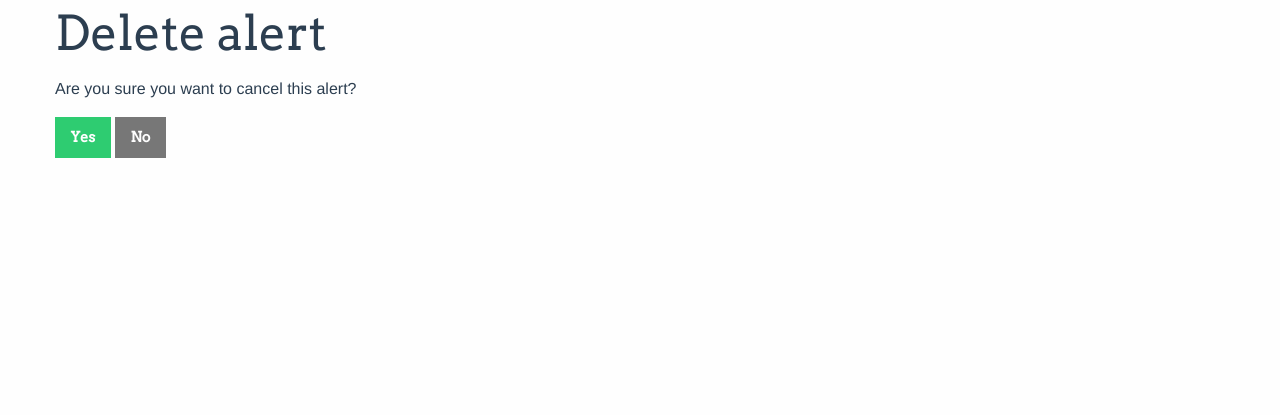
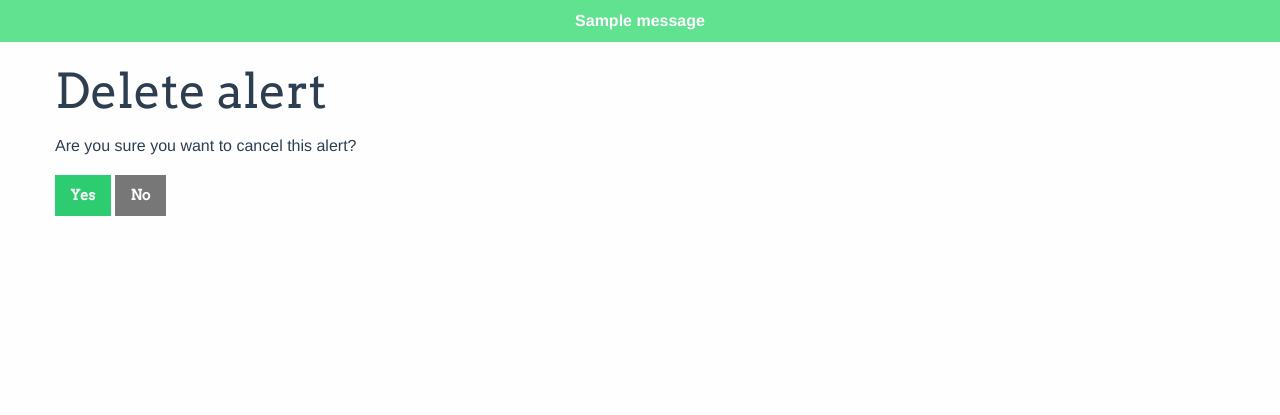
Before and after one commit to richardjpope/open-notices, a Django app: template community/templates/alerts/alert_confirm_delete.html in a window 1280 px wide. Shown: the part 54-469 px from the top of the page. Run offline with Django 3.2, Linux system fonts and the light colour scheme; the template is opened without the code that fills it, so the values that code supplies are empty; tables that the repository leaves empty hold one stand-in row (values such as "Sample post"); one stand-in notice (Sample message) is shown.

Commit message:
show message after creating alert closes #21

```diff
--- a/community/assets/scss/_settings.scss
+++ b/community/assets/scss/_settings.scss
@@ -263,11 +263,11 @@ $buttongroup-expand-max: 6;
 // -----------
 
 $callout-background: $white;
-$callout-background-fade: 85%;
-$callout-border: 1px solid rgba($black, 0.25);
+$callout-background-fade: 20%;
+$callout-border: none;
 $callout-margin: 0 0 1rem 0;
-$callout-padding: 1rem;
-$callout-font-color: $body-font-color;
+$callout-padding: 0.5rem;
+$callout-font-color: $white;
 $callout-font-color-alt: $body-background;
 $callout-radius: $global-radius;
 $callout-link-tint: 30%;
--- a/community/assets/scss/main.scss
+++ b/community/assets/scss/main.scss
@@ -33,3 +33,15 @@ footer {
   font-family: $header-font-family;
   font-weight:bold;
 }
+
+.messages {
+  padding-left:0;
+  margin-left:0;
+  text-align:center;
+  font-weight:bold;
+  li {
+    margin-left:0;
+    list-style-type: none;
+    margin-left: 0;
+  }
+}
--- a/community/settings/base.py
+++ b/community/settings/base.py
@@ -83,8 +83,8 @@ USE_TZ = True
 STATICFILES_DIRS = (os.path.join(PROJECT_ROOT, 'static'),)
 STATIC_URL = '/static/'
 
-
 #custom
+MESSAGE_STORAGE = 'django.contrib.messages.storage.session.SessionStorage'
 LOGIN_URL = '/signin/'
 LOGIN_REDIRECT_URL = 'index'
 
--- a/community/static/css/main.css
+++ b/community/static/css/main.css
@@ -2181,26 +2181,26 @@ select {
 
 .callout {
   margin: 0 0 1rem 0;
-  padding: 1rem;
-  border: 1px solid rgba(44, 62, 80, 0.25);
+  padding: 0.5rem;
+  border: none;
   border-radius: 0;
   position: relative;
-  color: #2c3e50;
-  background-color: white; }
+  color: #fefefe;
+  background-color: #fefefe; }
   .callout > :first-child {
     margin-top: 0; }
   .callout > :last-child {
     margin-bottom: 0; }
   .callout.primary {
-    background-color: #dff8ea; }
+    background-color: #55d98d; }
   .callout.secondary {
-    background-color: #ebebeb; }
+    background-color: #929292; }
   .callout.success {
-    background-color: #e1faea; }
+    background-color: #61e291; }
   .callout.warning {
-    background-color: #fff3d9; }
+    background-color: #ffbe33; }
   .callout.alert {
-    background-color: #fce6e2; }
+    background-color: #f07966; }
   .callout.small {
     padding-top: 0.5rem;
     padding-right: 0.5rem;
@@ -3635,6 +3635,9 @@ table.hover tbody tr:nth-of-type(even):hover {
 .clearfix::after {
   clear: both; }
 
+[hidden] {
+  display: none; }
+
 .top-bar {
   color: #fefefe; }
   .top-bar a {
@@ -3657,4 +3660,14 @@ footer {
   font-family: "Arvo", serif;
   font-weight: bold; }
 
+.messages {
+  padding-left: 0;
+  margin-left: 0;
+  text-align: center;
+  font-weight: bold; }
+  .messages li {
+    margin-left: 0;
+    list-style-type: none;
+    margin-left: 0; }
+
 /*# sourceMappingURL=main.css.map */
--- a/community/templates/base.html
+++ b/community/templates/base.html
@@ -1,3 +1,4 @@
+{% load foundation_filters %}
 <!DOCTYPE html>
 <html>
 <head>
@@ -43,6 +44,13 @@
   </nav>
 </header>
 <main>
+  {% if messages %}
+    <ul class="messages">
+        {% for message in messages %}
+          <li{% if message.tags %} class="callout {{ message.tags }}"{% endif %}>{{ message }}</li>
+        {% endfor %}
+    </ul>
+  {% endif %}
   {% block content %}
   {% endblock %}
 </main>
```
Also changed, not shown: community/apps/alerts/tests.py (+7 -0 lines), community/apps/alerts/views.py (+13 -3 lines), community/apps/main/templatetags/foundation_filters.py (added, +7 -0 lines), community/apps/main/templatetags/__init__.py (added), 1 other file.
